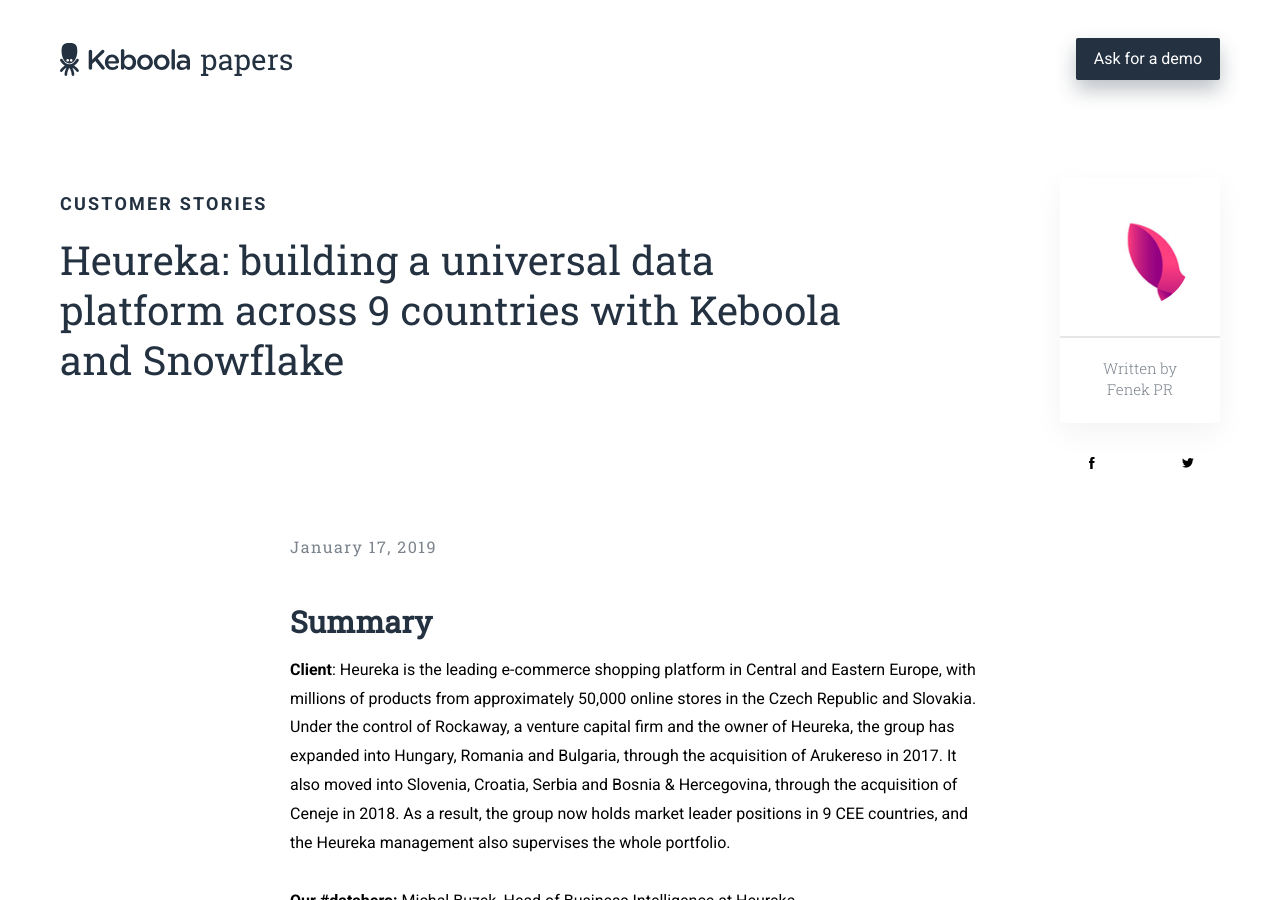
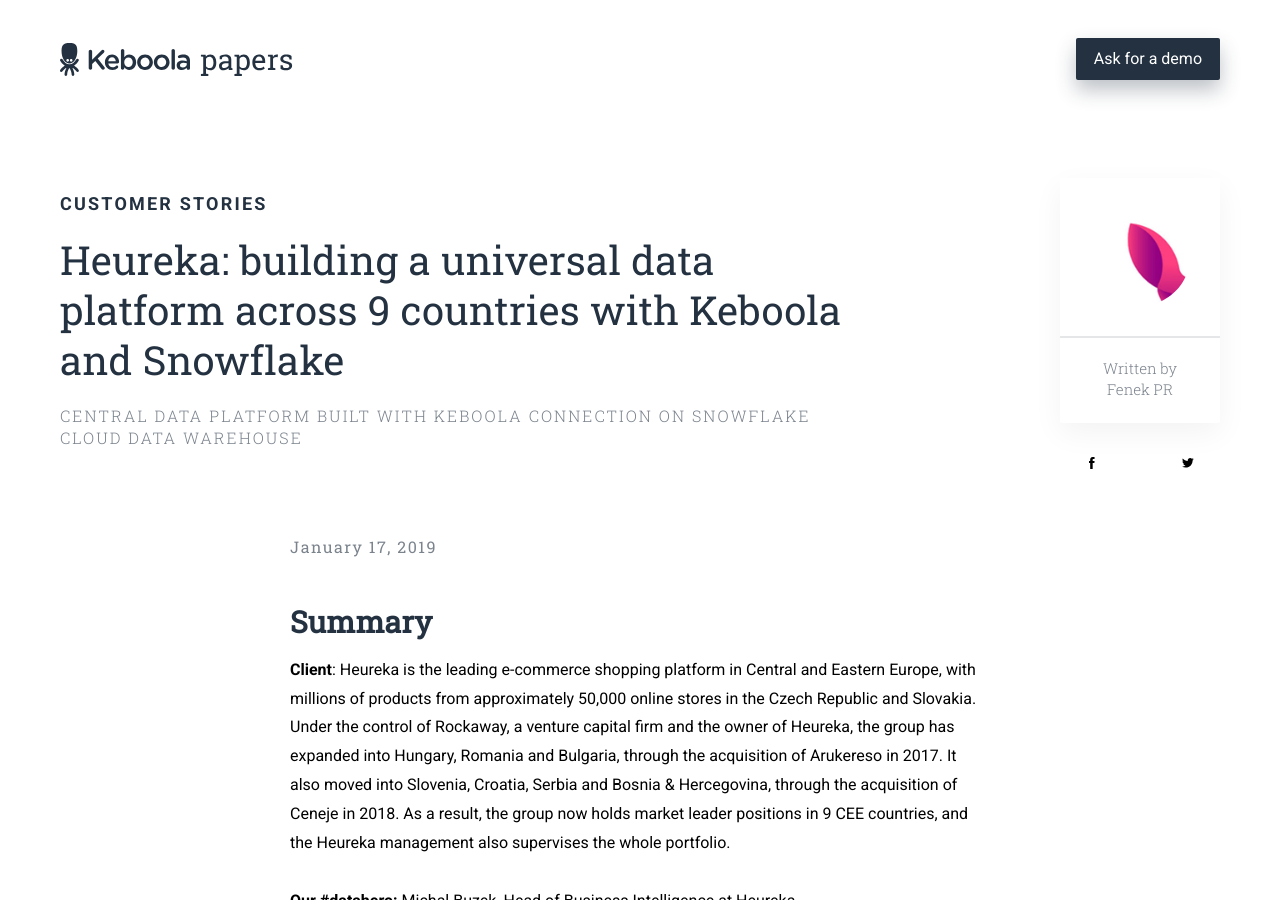
Before and after one commit to keboola/blog, a Jekyll site: the page built from _posts/2018-10-18-heureka-building-a-universal-data-platform-across-9-countries-with-keboola-and-snowflake.md, in a window 1280 px wide and 900 px high. Built offline with Jekyll 4.4.1, drawn with Linux system fonts in a browser that asks for light colours; nearby versions of some CDN libraries.

Commit message:
Update from Forestry.io - Updated heureka-building-a-universal-data-platform-across-9-countries-with-keboola-and-snowflake.md

```diff
--- a/_posts/2018-10-18-heureka-building-a-universal-data-platform-across-9-countries-with-keboola-and-snowflake.md
+++ b/_posts/2018-10-18-heureka-building-a-universal-data-platform-across-9-countries-with-keboola-and-snowflake.md
@@ -4,7 +4,8 @@
 layout: post
 categories: customer-stories
 date: 2019-01-17 01:00:00 +0000
-perex: ''
+perex: Central data platform built with Keboola Connection on Snowflake cloud data
+  warehouse
 user: fenek-pr
 coverphoto: ''
 coverphoto_slider: "/uploads/heureka.jpg"
```
